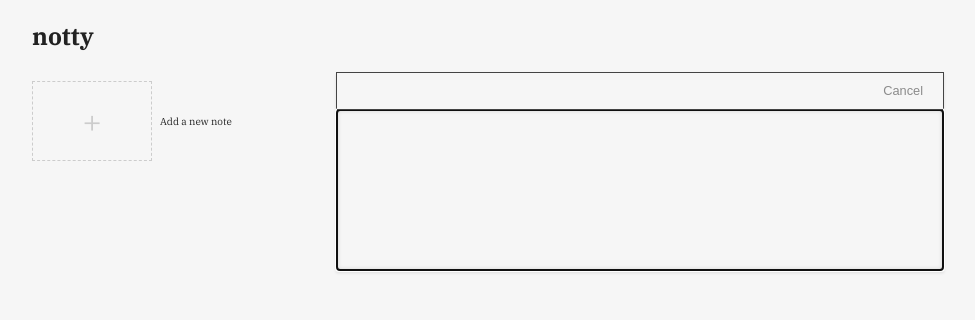
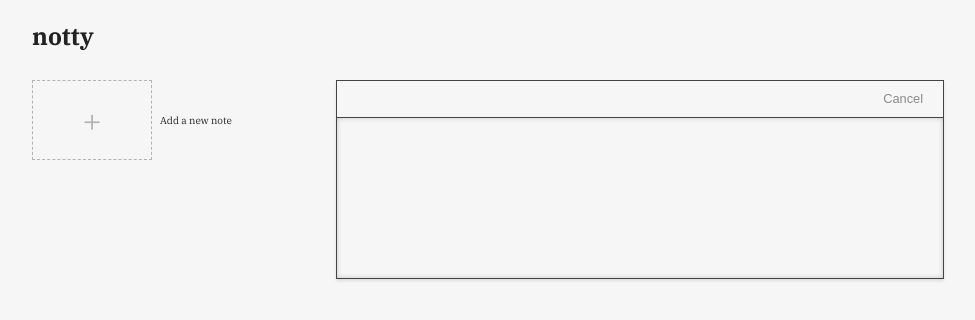
Before and after one commit to yugisu/notty, a React (Vite) app: page /new in a window 1280 px wide. Shown: the top 320 px of the page, without its empty margins (0-975 px from the left). Built offline with nearby package versions, Linux system fonts and the light colour scheme.

Commit message:
Improve visual appearance

```diff
--- a/src/components/logo/index.tsx
+++ b/src/components/logo/index.tsx
@@ -5,8 +5,6 @@ import { Link } from 'react-router-dom'
 const LinkWrapper = styled(Link)`
   color: inherit;
   text-decoration: none;
-  font-size: 1.5rem;
-  line-height: 1;
 
   &:hover,
   &:focus {
@@ -15,15 +13,18 @@ const LinkWrapper = styled(Link)`
 `
 
 const Container = styled.span`
+  display: block;
+  height: 1.5rem;
+
   font-weight: bold;
+  font-size: 1.5rem;
+  line-height: 1.5rem;
 `
 
 export const Logo = () => {
   return (
     <LinkWrapper to="/">
-      <Container>
-        <span>notty</span>
-      </Container>
+      <Container>notty</Container>
     </LinkWrapper>
   )
 }
--- a/src/components/note-thumbnail/index.tsx
+++ b/src/components/note-thumbnail/index.tsx
@@ -1,77 +1,10 @@
 import React from 'react'
-import styled, { css } from 'styled-components'
-import MarkdownComponent from 'markdown-to-jsx'
-import { transparentize } from 'polished'
+import { omit } from 'lodash/fp'
 
 import { NoteType } from '~types/note'
 import { extractTitleFromNoteBody } from '~helpers/notes/body-to-title'
 
-const Container = styled.div`
-  display: flex;
-  align-items: center;
-`
-
-const noteSnapshotBase = css`
-  flex-shrink: 0;
-  height: 5rem;
-  width: 7.5rem;
-
-  background-color: ${props => props.theme.colors.white};
-  border: 1px solid ${props => props.theme.colors.lightGrey};
-
-  ${Container}:hover & {
-    box-shadow: 0 2px 3px rgba(0, 0, 0, 0.1);
-  }
-`
-
-const Title = styled.span<{ highlighted?: boolean }>`
-  width: 100%;
-  padding: 1rem 0.5rem;
-
-  font-size: 10px;
-  white-space: nowrap;
-  overflow: hidden;
-  text-overflow: ellipsis;
-
-  ${props =>
-    props.highlighted && `background-color: ${transparentize(0.8, props.theme.colors.lightGrey)}`};
-
-  ${Container}:hover & {
-    text-decoration: underline;
-  }
-`
-
-const NoteSnapshot = styled(MarkdownComponent)`
-  ${noteSnapshotBase}
-
-  padding: .4rem .3rem;
-  overflow: hidden;
-
-  font-size: 0.25rem;
-  word-wrap: break-word;
-
-  cursor: pointer;
-  pointer-events: none;
-
-  input {
-    font-size: inherit;
-    height: 1em;
-
-    &[type='checkbox'] {
-      width: 1em;
-      margin: 0.4em;
-    }
-  }
-
-  ol,
-  ul {
-    padding-inline-start: 2.5em;
-  }
-`
-
-const LinkInPreview = styled.a`
-  text-decoration: underline;
-`
+import * as S from './styled'
 
 type Props = {
   note: NoteType
@@ -80,14 +13,14 @@ type Props = {
 
 export const NoteThumbnail = ({ note, highlighted = false }: Props) => {
   return (
-    <Container>
-      <NoteSnapshot
+    <S.Container>
+      <S.NoteSnapshot
         role="img"
         children={note.body}
         options={{
           overrides: {
             a: {
-              component: LinkInPreview,
+              component: S.LinkInPreview,
               props: { as: 'span' },
             },
           },
@@ -100,38 +33,20 @@ export const NoteThumbnail = ({ note, highlighted = false }: Props) => {
               }
             }
 
-            return React.createElement(type, props, children)
+            return React.createElement(type, omit(['id'], props as any), children)
           },
         }}
       />
-      <Title highlighted={highlighted}>{extractTitleFromNoteBody(note.body) || note.id}</Title>
-    </Container>
+      <S.Title highlighted={highlighted}>{extractTitleFromNoteBody(note.body) || note.id}</S.Title>
+    </S.Container>
   )
 }
 
-const NewNoteSnapshot = styled.div`
-  ${noteSnapshotBase}
-  display: flex;
-  align-items: center;
-  justify-content: center;
-
-  color: ${props => props.theme.colors.lightGrey};
-  font-size: 2rem;
-  line-height: 1.3rem;
-
-  background-color: ${props => props.theme.colors.light};
-  border-style: dashed;
-
-  &::before {
-    content: '+';
-  }
-`
-
 export const NewNoteThumbnail = () => {
   return (
-    <Container>
-      <NewNoteSnapshot />
-      <Title>Add a new note</Title>
-    </Container>
+    <S.Container>
+      <S.NewNoteSnapshot>+</S.NewNoteSnapshot>
+      <S.Title>Add a new note</S.Title>
+    </S.Container>
   )
 }
--- /dev/null
+++ b/src/components/note-thumbnail/styled.ts
@@ -0,0 +1,93 @@
+import styled, { css } from 'styled-components'
+import MarkdownComponent from 'markdown-to-jsx'
+import { transparentize, darken } from 'polished'
+
+export const Container = styled.div`
+  display: flex;
+  align-items: center;
+`
+
+export const Title = styled.span<{ highlighted?: boolean }>`
+  width: 100%;
+  padding: 1rem 0.5rem;
+
+  font-size: 10px;
+  white-space: nowrap;
+  overflow: hidden;
+  text-overflow: ellipsis;
+  border-radius: 0 0.1rem 0.1rem 0;
+  transition: background-color 150ms;
+
+  ${props =>
+    props.highlighted && `background-color: ${transparentize(0.9, props.theme.colors.lightGrey)};`}
+
+  ${Container}:hover & {
+    text-decoration: underline;
+  }
+`
+
+export const LinkInPreview = styled.a`
+  text-decoration: underline;
+`
+
+export const noteSnapshotBase = css`
+  flex-shrink: 0;
+  height: 5rem;
+  width: 7.5rem;
+
+  border: 1px solid ${props => props.theme.colors.lightGrey};
+`
+
+export const NoteSnapshot = styled(MarkdownComponent)`
+  ${noteSnapshotBase}
+
+  padding: .4rem .3rem;
+  overflow: hidden;
+
+  font-size: 0.25rem;
+  word-wrap: break-word;
+
+  cursor: pointer;
+  pointer-events: none;
+
+  box-shadow: 0 1px 2px rgba(0, 0, 0, 0.1);
+
+  input {
+    font-size: inherit;
+    height: 1em;
+
+    &[type='checkbox'] {
+      width: 1em;
+      margin: 0.4em;
+    }
+  }
+
+  ol,
+  ul {
+    padding-inline-start: 2.5em;
+  }
+
+  ${Container}:hover & {
+    box-shadow: 0 2px 3px rgba(0, 0, 0, 0.1);
+  }
+`
+
+export const NewNoteSnapshot = styled.div`
+  ${noteSnapshotBase}
+
+  display: flex;
+  align-items: center;
+  justify-content: center;
+
+  color: ${props => darken(0.1, props.theme.colors.lightGrey)};
+  font-size: 2rem;
+  line-height: 1.3rem;
+
+  border-color: ${props => darken(0.1, props.theme.colors.lightGrey)};
+  border-style: dashed;
+  opacity: 0.8;
+
+  ${Container}:hover & {
+    opacity: 1;
+  }
+`
--- a/src/components/textarea/index.tsx
+++ b/src/components/textarea/index.tsx
@@ -12,6 +12,10 @@ const Container = styled.textarea`
   font: inherit;
 
   border: none;
+
+  &:focus {
+    outline: none;
+  }
 `
 
 const resize = (node: HTMLTextAreaElement | null) => {
--- a/src/containers/page/index.tsx
+++ b/src/containers/page/index.tsx
@@ -12,7 +12,7 @@ const Container = styled.div`
 `
 
 const Body = styled.main`
-  padding: 4.5rem 1rem 2rem;
+  padding: 5rem 1rem 2rem;
 
   grid-column: 2;
 `
--- a/src/styles/global.ts
+++ b/src/styles/global.ts
@@ -21,6 +21,11 @@ export const GlobalStyles = createGlobalStyle`
   }
 
   h1,
+  h2 {
+    line-height: 1;
+  }
+
+  h1,
   h2,
   h3,
   h4,
--- a/src/styles/theme.ts
+++ b/src/styles/theme.ts
@@ -4,7 +4,8 @@ export const theme = {
     white: '#fff',
     light: '#f6f6f6',
     grey: '#999',
-    lightGrey: '#ccc',
+    lightGrey: '#bbb',
+    primary: '#ff934f',
   },
 }
 
```
